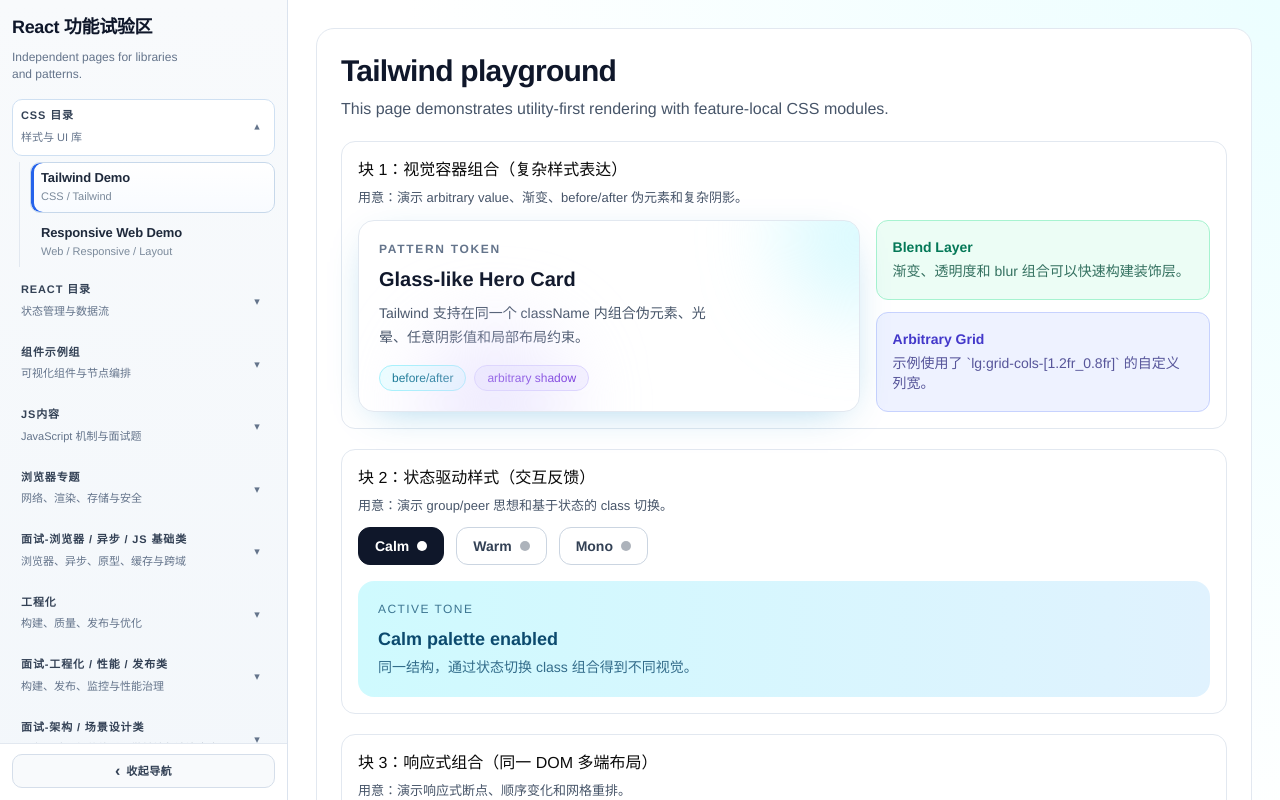
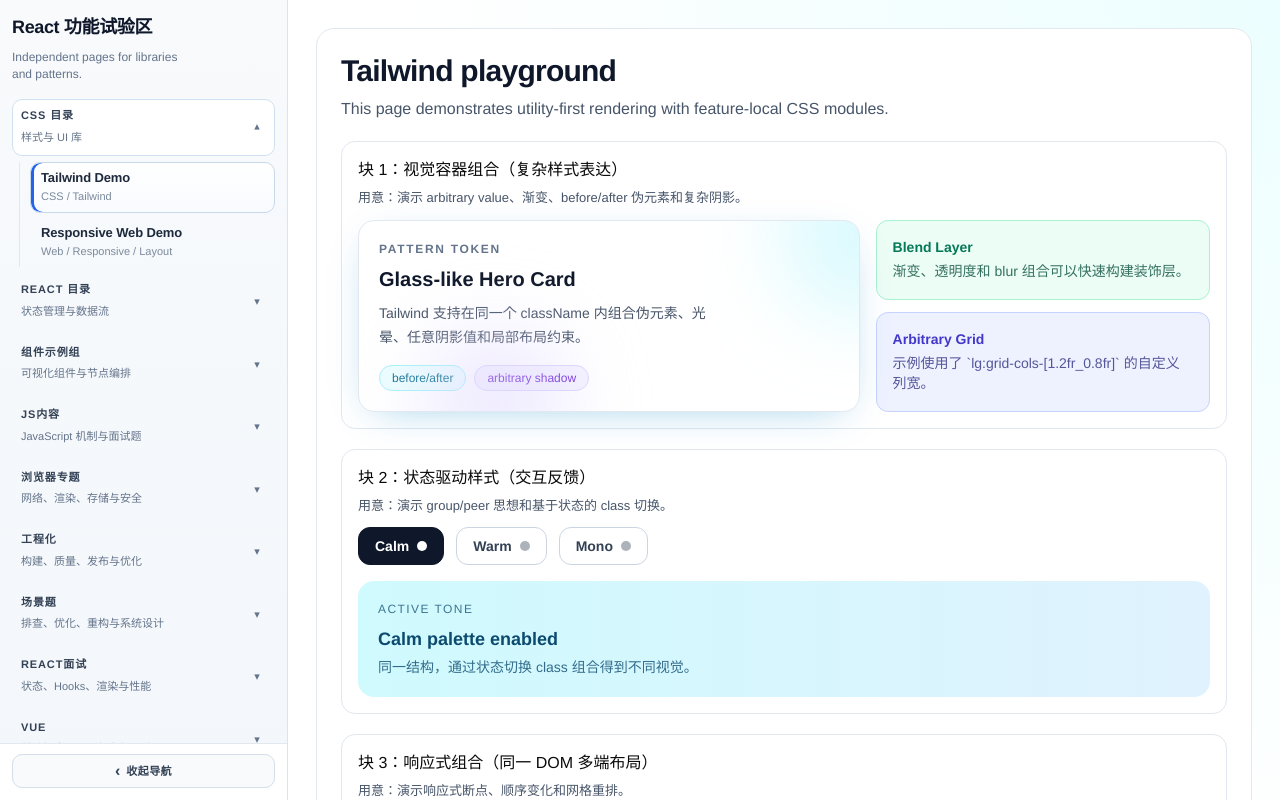
Before and after one commit to 761roc/reactLab, a React (Vite) app: page /features/tailwind-demo in a window 1280 px wide. Shown: the top 800 px of the page. Built offline with nearby package versions, Linux system fonts and the light colour scheme.

Commit message:
menu顺序

```diff
--- a/src/app/AppShell.tsx
+++ b/src/app/AppShell.tsx
@@ -32,15 +32,15 @@ const categoryOrder: FeatureCategory[] = [
   "components",
   "content",
   "browser",
+  "engineering",
+  "scenario",
+  "reactInterview",
+  "vueInterview",
   "browserJsInterview",
-  "engineering",
+  "typescriptTypeSystemInterview",
   "engineeringInterview",
   "architectureInterview",
-  "scenario",
-  "reactInterview",
   "reactMechanism",
-  "typescriptTypeSystemInterview",
-  "vueInterview",
   "interviewHistory",
 ];
 
```
